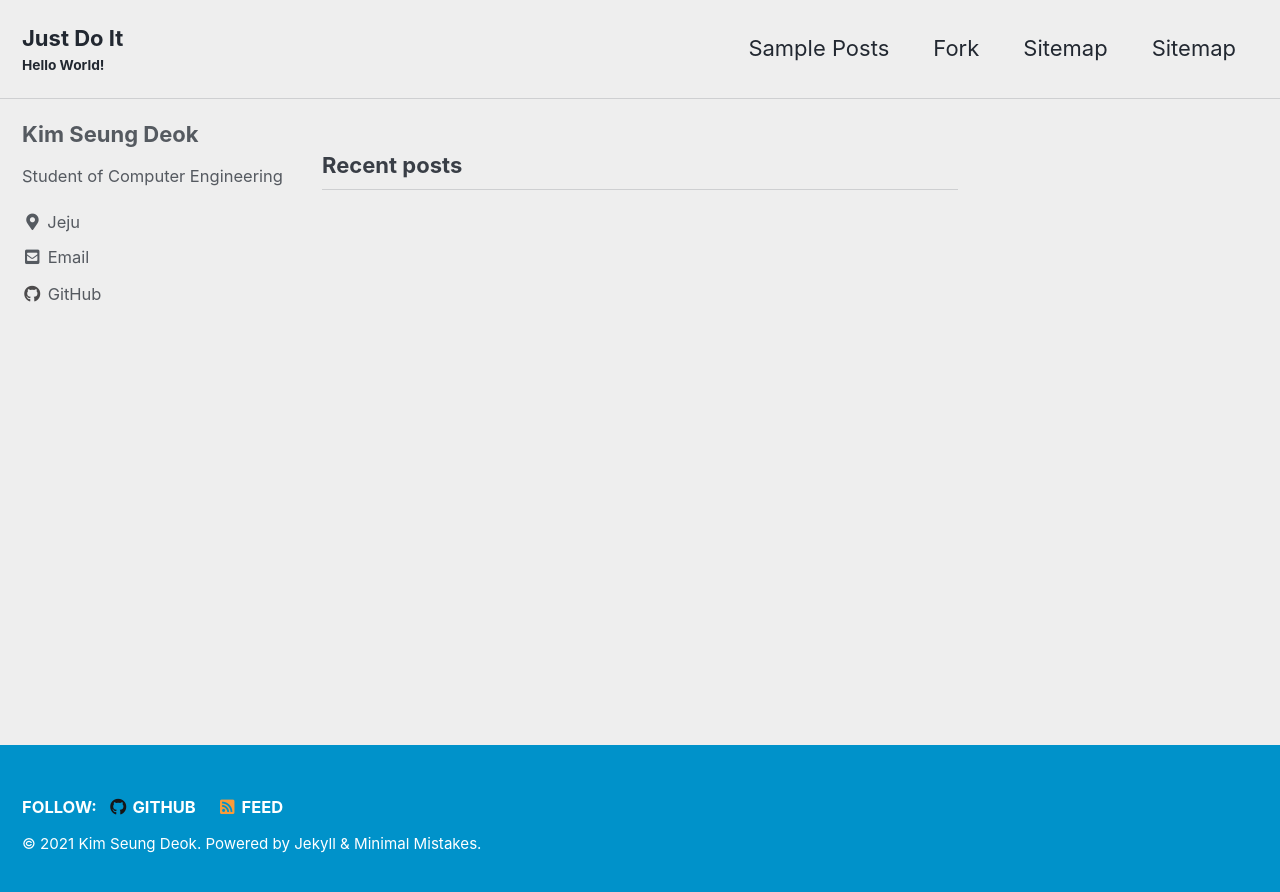
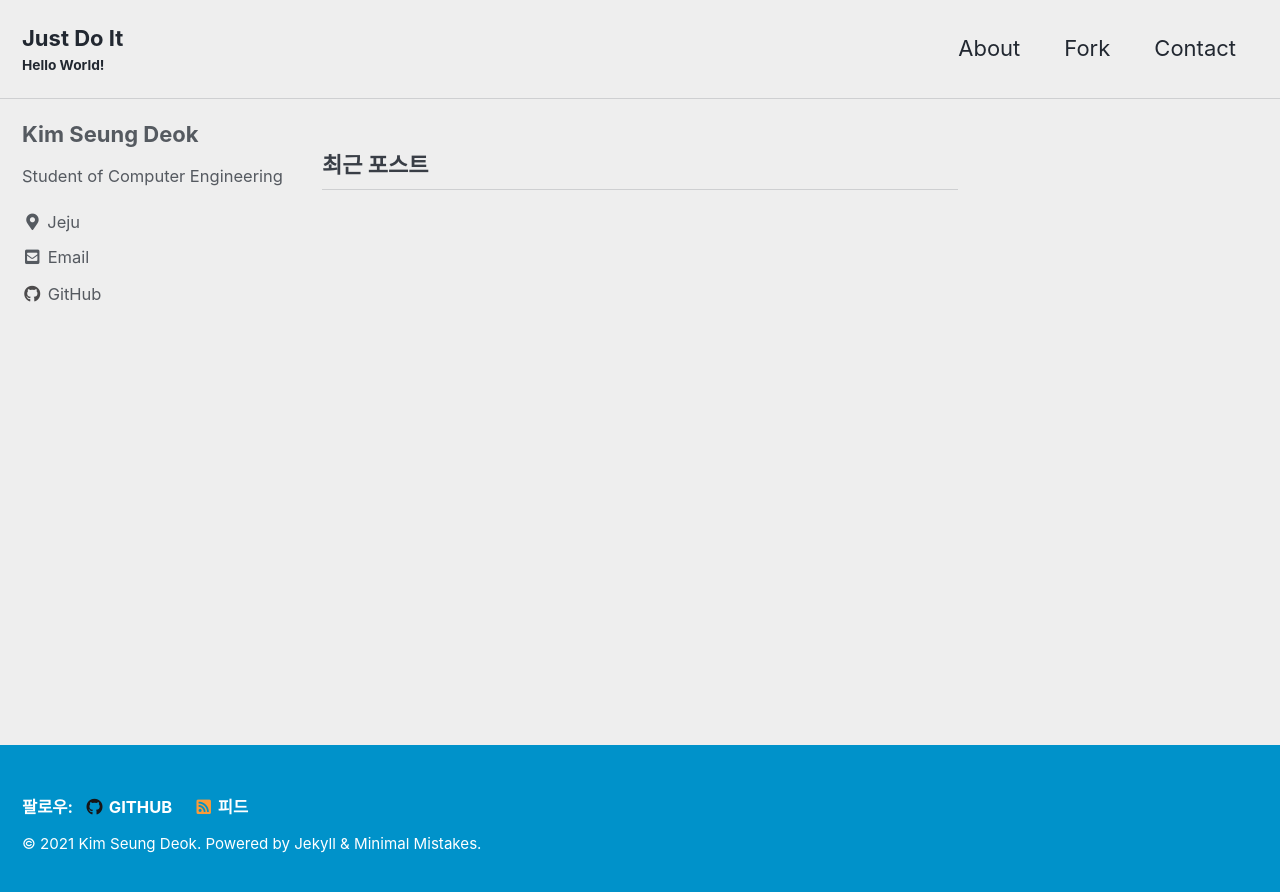
Before and after one commit to kimseungdeok/my-blog, a Jekyll site: the page built from index.html, in a window 1280 px wide. Shown: the top 892 px of the page. Built offline with Jekyll 4.4.1, drawn with Linux system fonts in a browser that asks for light colours; cached includes are drawn as plain includes; the list of posts is cut into pages by our own code.

Commit message:
메뉴바 수정

```diff
--- a/_config.yml
+++ b/_config.yml
@@ -15,7 +15,7 @@
 minimal_mistakes_skin    : "air" # "default" # "air", "aqua", "contrast", "dark", "dirt", "neon", "mint", "plum", "sunrise"
 
 # Site Settings
-locale                   : "en-US"
+locale                   : "ko-KR"
 title                    : "Just Do It"
 title_separator          : "-"
 subtitle                 : "Hello World!"
--- a/_data/navigation.yml
+++ b/_data/navigation.yml
@@ -4,11 +4,9 @@ main:
 #    url: https://mmistakes.github.io/minimal-mistakes/docs/quick-start-guide/
   # - title: "About"
   #   url: https://mmistakes.github.io/minimal-mistakes/about/
-   - title: "Sample Posts"
-     url: /year-archive/
+   - title: "About"
+     url: /about/
    - title: "Fork"
-     url: /collection-archive/
-   - title: "Sitemap"
+     url: /fork/
+   - title: "Contact"
      url: /sitemap/
-   - title: "Sitemap"
-     url: /sitemap/
```
Also changed, not shown: _pages/sitemap.md (renamed from docs/_pages/sitemap.md).
